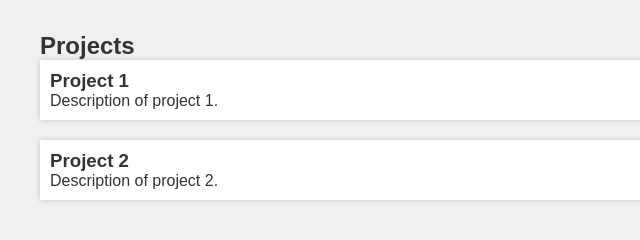
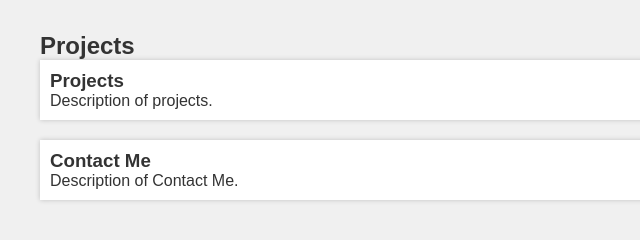
Before and after one commit to SpecialNeedsGaming2003/SpecialNeedsGaming2003.github.io, a plain HTML site: page index.html in a window 1280 px wide. Shown: the part 312-552 px from the top of the page, 0-640 px from the left. Drawn offline with Linux system fonts and the light colour scheme.

Commit message:
Update index.html

```diff
--- a/index.html
+++ b/index.html
@@ -30,12 +30,12 @@
     <section id="projects">
         <h2>Projects</h2>
         <div class="project">
-            <h3>Project 1</h3>
-            <p>Description of project 1.</p>
+            <h3>Projects</h3>
+            <p>Description of projects.</p>
         </div>
         <div class="project">
-            <h3>Project 2</h3>
-            <p>Description of project 2.</p>
+            <h3>Contact Me</h3>
+            <p>Description of Contact Me.</p>
         </div>
         <!-- Add more project sections as needed -->
     </section>
```
